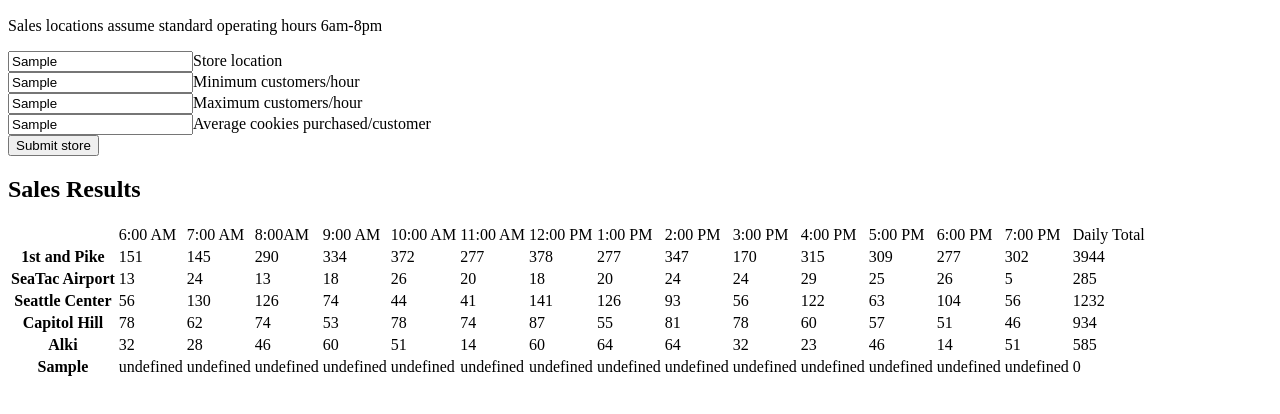
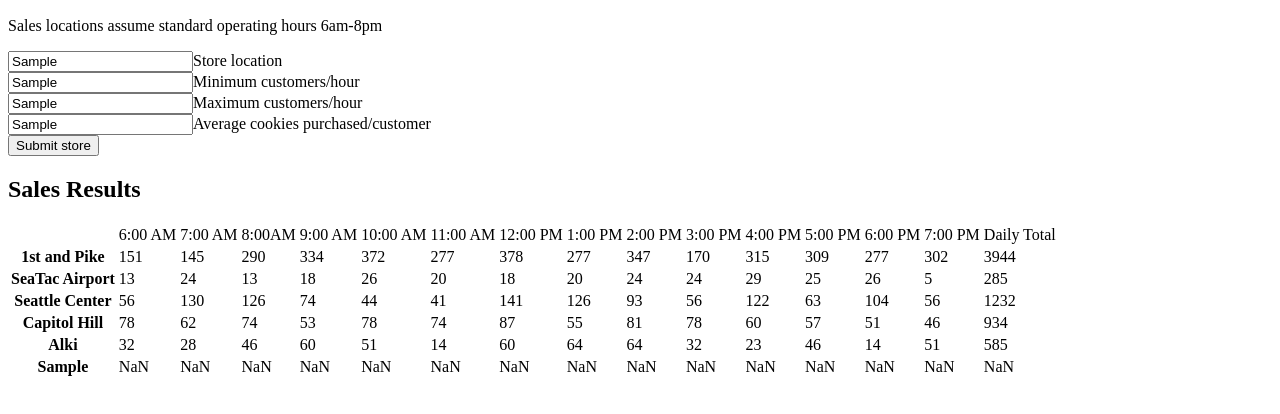
Before and after one commit to haroldwolfinger/cookie-stand, a plain HTML site: page sales.html in a window 1280 px wide. Both pictures are taken after typing "Sample", "Sample", "Sample", "Sample" into the empty fields and a click on the button "Submit store". Shown: the part 96-510 px from the top of the page. Drawn offline with Linux system fonts and the light colour scheme.

Commit message:
Updated main.js file that populates new store instances; cleaned up the sales.html code

```diff
--- a/main.js
+++ b/main.js
@@ -11,7 +11,6 @@ let Store = function(location, open, close, minCust, maxCust, avgCookies, dailyS
     this.avgCookies = avgCookies;
     this.dailySales = dailySales;
     }
-
 
 // Create an array of stores
 let storeArray = []
@@ -30,10 +29,7 @@ let storeFive = new Store("Alki", 6, 20, 2, 16, 4.6, 0)
 
 storeArray.push(storeOne, storeTwo, storeThree, storeFour, storeFive)
 
-// Create an averageSalesArray to capture the hourly sales
-// let averageSalesArray = []
-
-// Calculate the hourly sales and push them to the averageSalesArray, using a function called avgArray
+// Calculate the hourly sales and push them to an avgCust array within the Store object, using a function called createAvgArray
 Store.prototype.createAvgArray = function() {
     for (let i = this.open; i < this.close; i++){
         averageSales = Math.round((Math.floor(Math.random() * (this.maxCust - this.minCust + 1) )+ this.minCust) * this.avgCookies) ;
@@ -47,9 +43,7 @@ storeThree.createAvgArray()
 storeFour.createAvgArray()
 storeFive.createAvgArray()
 
-// Create an averageDailySales to capture the sum of all hourly sales (the daily sales)
-
-// Calculate the daily sales and store it
+// Calculate the daily sales (createDailySales) and store it
 Store.prototype.createDailySales = function() {
     for (i = 0; i < (this.close - this.open); i++) {
          this.dailySales += this.avgCust[i]
@@ -86,7 +80,6 @@ elBody.appendChild(elTable)
         for (let h = 0; h <= 14; h++) {
             let newText = document.createElement('td') ;
             newText.innerText = hoursArray[h] ;
-            // console.log(newText.innerText)
             elRow.appendChild(newText)
         }
 
@@ -97,83 +90,59 @@ for (i = 0; i <= storeArray.length - 1; i++) {
 
     let elTh = document.createElement('th') ;
         elTh.innerText = storeArray[i].location ;
-        console.log(elTh.innerText)
         elRow.appendChild(elTh)
 
 // loop through the hourly sales, adding the next hourly sales data to a new column
     for (let j = 0; j < 14; j++) {
             let newText = document.createElement('td') ;
             newText.innerText = storeArray[i].avgCust[j] ;
-            // console.log(newText.innerText)
             elRow.appendChild(newText)
-
     }
         let newText = document.createElement('td') ;
         newText.innerText = storeArray[i].dailySales ;
         elRow.appendChild(newText)
-
 }
-
-// Total sales at each location
-for (i =0; i < storeArray.length - 1; i++) {
-    console.log("Daily cookies sold at " + storeArray[i].location + ": " + storeArray[i].dailySales) ;
-}
-
-// All locations aggregated
-let dailyCookiesSoldAll = storeOne.dailySales + storeTwo.dailySales + storeThree.dailySales + storeFour.dailySales + storeFive.dailySales
-console.log("Total cookies sold across all locations: " + dailyCookiesSoldAll)
 
 // ***********************************************************************
 
 // Dynamically populate new store instances using the form built in html
-
 let form = document.getElementById('storeForm')
 
-// Forms access via names in dot.notation; elements can have elements and IDs; however, you would access that by the document.getElementByID
-
-let storeName = form.location ;
-let storeMinCust = form.minCust ;
-let storeMaxCust = form.maxCust ;
-let storeAvgCookies = form.avgCookies ;
+// Access the html (storeForm) via names in dot.notation; elements can have elements and IDs; however, you would access that by the document.getElementByID
+let storeLocation = form.inputLocation ;
+let storeMinCust = form.inputMinCust ;
+let storeMaxCust = form.inputMaxCust ;
+let storeAvgCookies = form.inputAvgCookies ;
 
 form.addEventListener('submit', function(event) {
     event.preventDefault() ;
-    // You need to access the value, which you do by using .notation (.value)
-    let newStore = new Store(storeName.value, 6, 20, storeMinCust.value, storeMaxCust.value, storeAvgCookies.value, 0)
-    storeArray.push(newStore)
+    // Access the values in the html, which you do by using .notation (.value), to create a (new) newStore instance
+    let newStore = new Store(storeLocation.value, 6, 20, storeMinCust.value, storeMaxCust.value, storeAvgCookies.value, 0) ;
+    storeArray.push(newStore) ;
 
-    Store.prototype.createAvgArray = function() {
-        for (let i = newStore.open; i < newStore.close; i++){
-            averageSales = Math.round((Math.floor(Math.random() * (newStore.maxCust - newStore.minCust + 1) )+ newStore.minCust) * newStore.avgCookies) ;
-            newStore.avgCust.push(averageSales) ;
-        }
-    }
+    // Calculate the hourly average sales and the total daily sales
+    newStore.createAvgArray() ;
+    newStore.createDailySales() ;
 
-    Store.prototype.createDailySales = function() {
-        for (i = 0; i < (newStore.close - newStore.open); i++) {
-             newStore.dailySales += newStore.avgCust[i]
-        }
-    }
-
-
-    // Now, append the new store instance to its own row
+    // Create a new row and append it to the table you've already created
     let elRow = document.createElement('tr') ;
     elTable.appendChild(elRow) ;
 
+    // Append the table header (newStore.location) to the row
     let elTh = document.createElement('th') ;
-            elTh.innerText = storeArray[storeArray.length - 1].location ;
-            console.log(elTh.innerText)
+    elTh.innerText = newStore.location ;
     elRow.appendChild(elTh)
 
-            console.log(newStore)
-            console.log(storeArray.length)
-
+    // Run a loop to insert the hourly sales as 'td' into each column
     for (let j = 0; j < 14; j++) {
         let newText = document.createElement('td') ;
-                newText.innerText = storeArray[storeArray.length-1].avgCust[j] ;
-                console.log(newText.innerText)
+        newText.innerText = newStore.avgCust[j] ;
         elRow.appendChild(newText)
     }
+
+    // Insert the daily sales in the last column
     let newText = document.createElement('td') ;
-            newText.innerText = storeArray[storeArray.length-1].dailySales ;
-            elRow.appendChild(newText)})
+    newText.innerText = newStore.dailySales ;
+    elRow.appendChild(newText)
+
+})
--- a/sales.html
+++ b/sales.html
@@ -6,10 +6,10 @@
                   <p>Sales locations assume standard operating hours 6am-8pm</p>
             </div>
                   <form id="storeForm">
-                        <input required name="location"/>Store location<br />
-                        <input required name='minCust' />Minimum customers/hour<br />
-                        <input required name='maxCust' />Maximum customers/hour<br />
-                        <input required name='avgCookies' />Average cookies purchased/customer<br />
+                        <input required name="inputLocation"/>Store location<br />
+                        <input required name='inputMinCust' />Minimum customers/hour<br />
+                        <input required name='inputMaxCust' />Maximum customers/hour<br />
+                        <input required name='inputAvgCookies' />Average cookies purchased/customer<br />
                         <button type='submit'>Submit store</button>
                   </form>
             </div>
```
Lines whose indentation alone changed are shown as unchanged.
